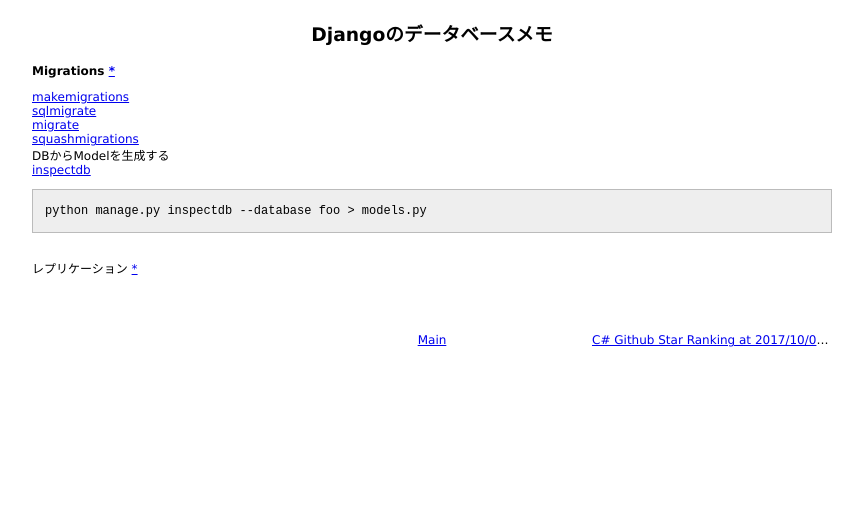
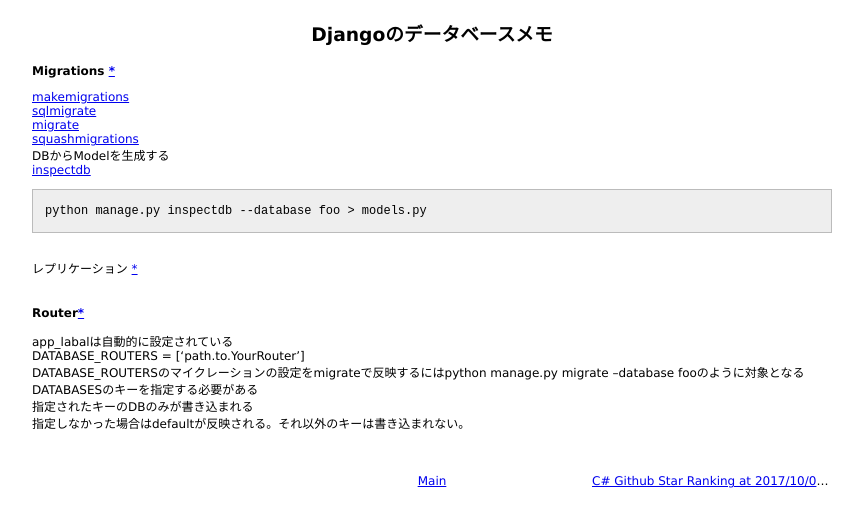
Before and after one commit to 38elements/38elements.github.com, a Jekyll site: the page built from _posts/2017-10-11-django-database.md, in a window 1280 px wide. Shown: the top 527 px of the page, without its empty margins (208-1071 px from the left). Built offline with Jekyll 4.4.1, drawn with Linux system fonts in a browser that asks for light colours.

Commit message:
Update 2017-10-11-django-database.md

```diff
--- a/_posts/2017-10-11-django-database.md
+++ b/_posts/2017-10-11-django-database.md
@@ -15,3 +15,10 @@ python manage.py inspectdb --database foo > models.py
 <br/>
 レプリケーション [\*](https://docs.djangoproject.com/en/stable/topics/db/multi-db/)
 <br>
+
+#### Router[\*](https://docs.djangoproject.com/en/stable/topics/db/multi-db/#an-example)
+app_labalは自動的に設定されている
+DATABASE_ROUTERS = ['path.to.YourRouter']
+DATABASE_ROUTERSのマイクレーションの設定をmigrateで反映するにはpython manage.py migrate --database fooのように対象となるDATABASESのキーを指定する必要がある
+指定されたキーのDBのみが書き込まれる
+指定しなかった場合はdefaultが反映される。それ以外のキーは書き込まれない。
```
